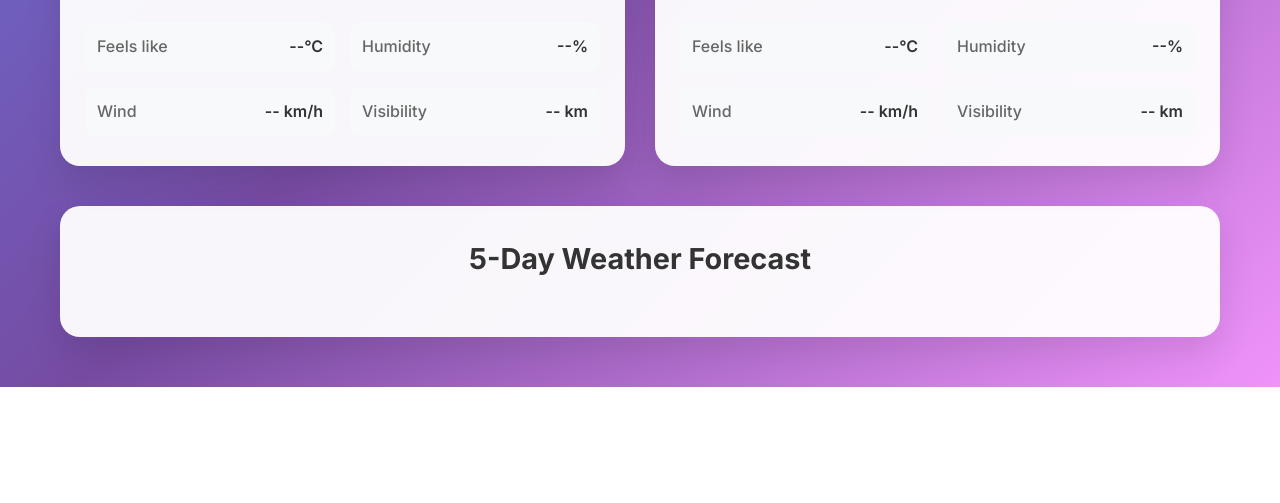
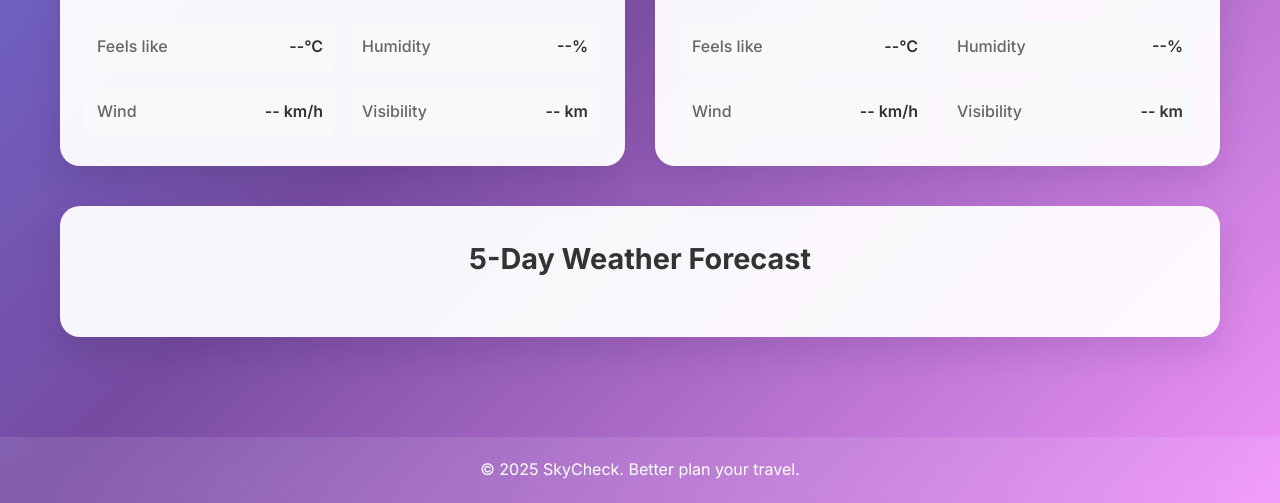
Before and after one commit to Hammuel15/SkyCheck, a plain HTML site: page index.html in a window 1280 px wide. Shown: the part 734-1237 px from the top of the page. Before the commit the page ends 1121 px from the top, so only its background shows below. Drawn offline with Linux system fonts and the light colour scheme.

Commit message:
placed and designed a footer

```diff
--- a/index.html
+++ b/index.html
@@ -134,6 +134,14 @@
         </div>
      </main>
 
+
+      <!-- Footer -->
+    <footer class="footer">
+        <div class="container">
+            <p>&copy; 2025 SkyCheck. Better plan your travel.</p>
+        </div>
+    </footer>
+
     <!-- inputing the js files  -->
      <script src="config.js"></script>
      <script src="script.js"></script>
--- a/style.css
+++ b/style.css
@@ -341,3 +341,14 @@ body {
     color: #666;
     text-transform: capitalize;
 }
+
+
+/* Footer */
+.footer {
+    background: rgba(255, 255, 255, 0.1);
+    backdrop-filter: blur(10px);
+    color: white;
+    text-align: center;
+    padding: 20px 0;
+    margin-top: 50px;
+}
```
